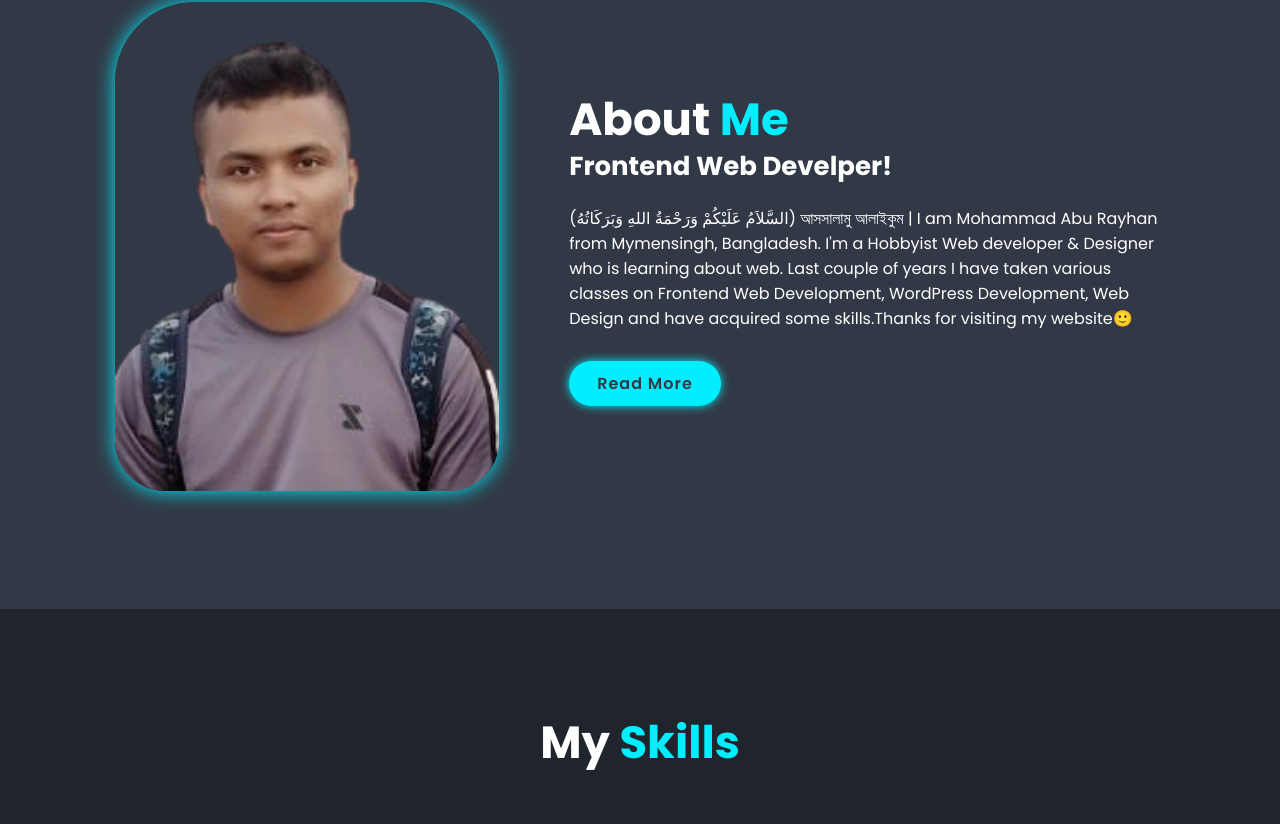
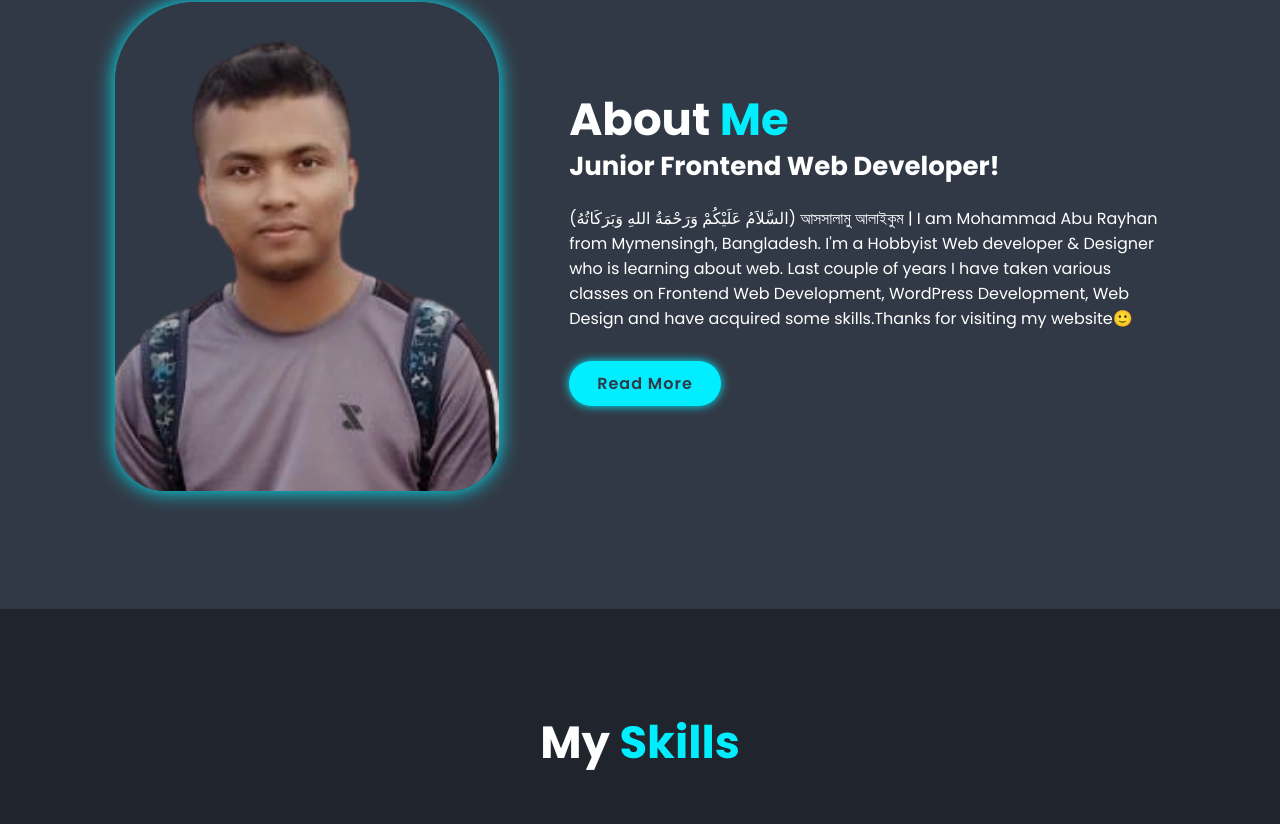
Before and after one commit to raiyan-rayhan/My-portfolio-website, a plain HTML site: page index.html in a window 1280 px wide. Shown: the part 991-1815 px from the top of the page. Drawn offline with nearby package versions, Linux system fonts and the light colour scheme.

Commit message:
correcting spell in about section

```diff
--- a/index.html
+++ b/index.html
@@ -74,7 +74,7 @@
 
       <div class="about-content">
         <h2 class="heading">About <span>Me</span></h2>
-        <h3>Frontend Web Develper!</h3>
+        <h3>Junior Frontend Web Developer!</h3>
         <p>(السَّلاَمُ عَلَيْكُمْ وَرَحْمَةُ اللهِ وَبَرَكَاتُهُ)
           আসসালামু আলাইকুম |    I am Mohammad Abu Rayhan from Mymensingh, Bangladesh. I'm a Hobbyist Web developer & Designer who is learning about web. Last couple of years I have taken various classes on Frontend Web Development, WordPress Development, Web Design and have acquired some skills.Thanks for visiting my website🙂</p>
         <a href="read.txt" class="btn">Read More</a>
```
